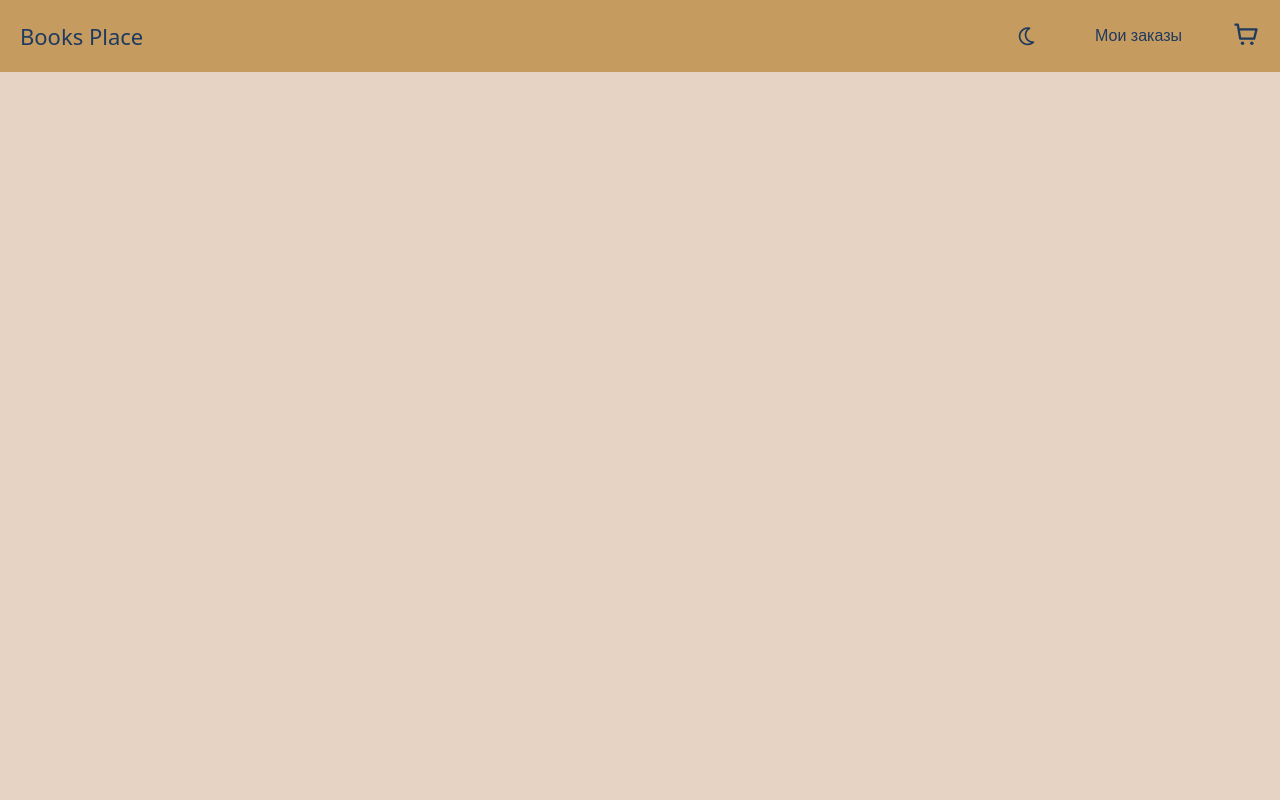
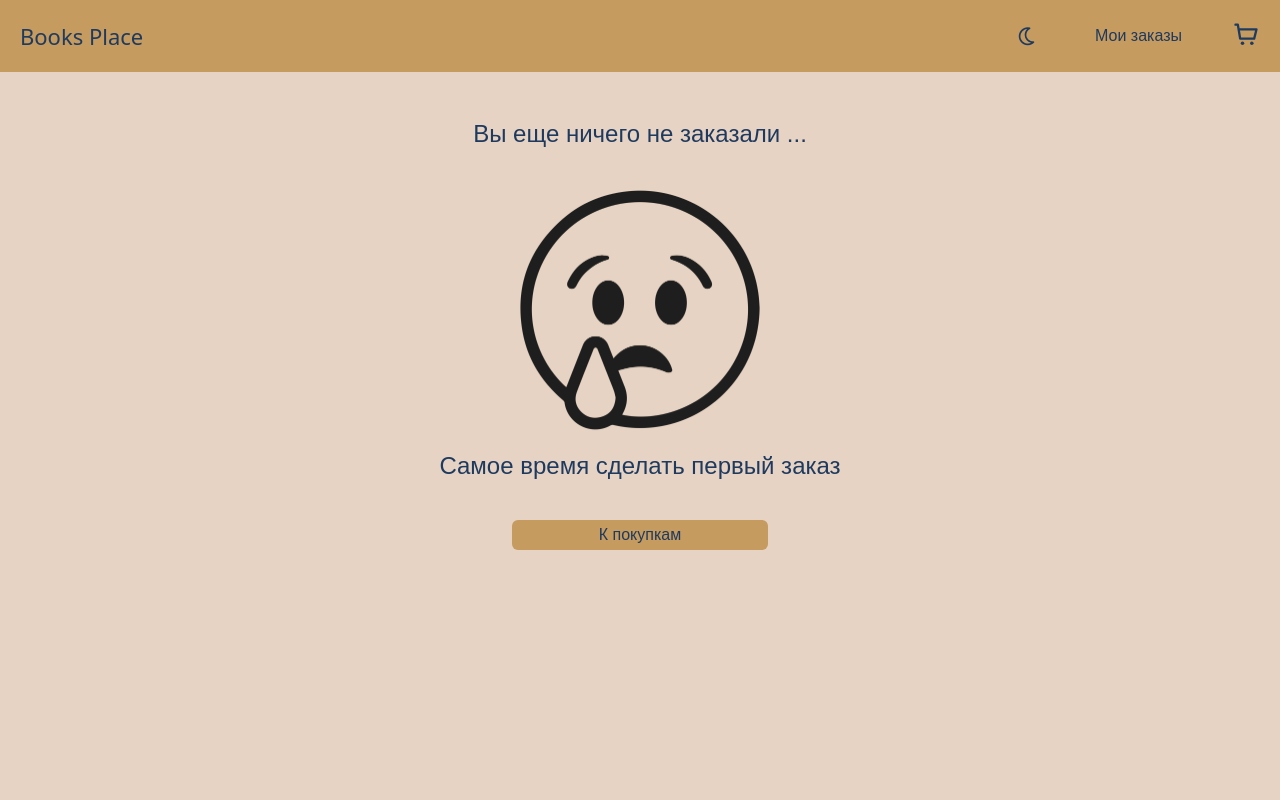
Before and after one commit to dmitryi-88/ReactBookShop, a React (Vite) app: page /orders in a window 1280 px wide. Shown: the top 800 px of the page. Built offline with nearby package versions, Linux system fonts and the light colour scheme; data requests are answered from the project's data file; a web font is replaced by a local one.

Commit message:
add orders-page with fallback, with empty orders list

```diff
--- a/src/API/UseApi.jsx
+++ b/src/API/UseApi.jsx
@@ -1,12 +1,23 @@
-const API_URL = "http://localhost:3001/";
+const API_URL = "http://localhost:3001";
 
 export const getCatalog = async () => {
-    const response = await fetch(`${API_URL}books`);
+    const response = await fetch(`${API_URL}/books`);
 
     if (!response.ok) {
-        throw new Error("HTTP error:", response.status);
+        throw new Error(`HTTP error: ${response.status}`);
     }
 
     const data = await response.json();
     return data;
 };
+
+export const getOrders = async () => {
+    const response = await fetch(`${API_URL}/orders`);
+
+    if (!response.ok) {
+        throw new Error(`HTTP error: ${response.status}`);
+    }
+
+    const data = await response.json();
+    return data;
+};
--- a/src/components/BooksList/BooksList.module.scss
+++ b/src/components/BooksList/BooksList.module.scss
@@ -35,6 +35,14 @@
             border-radius: 8px;
             border: 1px solid var(--accent-color-2);
             box-shadow: 0 8px 5px 0 rgba(0, 0, 0, 0.3);
+
+            filter: grayscale(0.7);
+            cursor: pointer;
+            transition: ease-out 0.1s;
+
+            &:hover {
+                filter: grayscale(0);
+            }
         }
     }
 
--- /dev/null
+++ b/src/components/EmptyOrders/EmptyOrders.jsx
@@ -0,0 +1,18 @@
+import styles from "./EmptyOrders.module.scss";
+import emptyOrderImg from "../../assets/emptyOrders.png";
+
+import { NavLink } from "react-router-dom";
+
+function EmptyOrders() {
+    return (
+        <div className={styles.emptyOrdersContainer}>
+            <h2>Вы еще ничего не заказали ...</h2>
+            <img src={emptyOrderImg} alt="" />
+
+            <h2>Самое время сделать первый заказ</h2>
+            <NavLink to={'/'}>К покупкам</NavLink>
+        </div>
+    );
+}
+
+export default EmptyOrders;
--- /dev/null
+++ b/src/components/EmptyOrders/EmptyOrders.module.scss
@@ -0,0 +1,50 @@
+@use "../../Variables" as *;
+
+.emptyOrdersContainer {
+    display: flex;
+    flex-direction: column;
+    align-items: center;
+
+    h2 {
+        @include font-global;
+        color: var(--text-color);
+        text-align: center;
+        padding-bottom: 20px;
+    }
+
+    img {
+        width: 60%;
+    }
+
+    a {
+        display: flex;
+        align-items: center;
+        justify-content: center;
+
+        cursor: pointer;
+
+        text-decoration: none;
+        @include font-global;
+        background-color: var(--accent-color);
+        color: var(--text-color);
+
+        width: 50%;
+        height: 30px;
+
+        border: 0;
+        border-radius: 6px;
+
+        transition: ease-out 0.2s;
+        @include hover-active;
+    }
+
+    @media (min-width: 700px) {
+        img {
+            width: 20%;
+        }
+
+        a {
+            width: 20%;
+        }
+    }
+}
--- a/src/components/Header/Header.module.scss
+++ b/src/components/Header/Header.module.scss
@@ -42,7 +42,7 @@
                 border-radius: 50px;
                 font-size: 18px;
 
-                background-color: var(--accent-color);
+                background-color: transparent;
                 color: var(--text-color);
 
                 transition: ease-in 0.2s;
--- /dev/null
+++ b/src/components/OrdersList/OrdersList.jsx
@@ -0,0 +1,29 @@
+import styles from "./OrdersList.module.scss";
+
+function Orderslist({ orders }) {
+    return (
+        <div className={styles.ordersList}>
+            <h2>Ваши заказы:</h2>
+
+            {orders.map((order, index) => (
+                <div key={index} className={styles.orderItem}>
+                    <ul>
+                        {order.items.map((item, index) => (
+                            <li key={index}>{item}</li>
+                        ))}
+                    </ul>
+                        <hr />
+                    <span className={styles.total}>
+                        Сумма заказа: {order.total}₽
+                    </span>
+                        <hr />
+                    <span className={styles.date}>
+                        Заказ от {order.createdAt}
+                    </span>
+                </div>
+            ))}
+        </div>
+    );
+}
+
+export default Orderslist;
--- /dev/null
+++ b/src/components/OrdersList/OrdersList.module.scss
@@ -0,0 +1,48 @@
+@use "../../Variables" as *;
+
+.ordersList {
+    display: flex;
+    flex-direction: column;
+    align-items: center;
+    gap: 20px;
+
+    width: 100%;
+
+    @include font-global;
+    color: var(--text-color);
+
+    .orderItem {
+        display: flex;
+        flex-direction: column;
+        align-items: center;
+        justify-content: center;
+        gap: 10px;
+        padding: 10px;
+
+        width: 80%;
+
+        box-shadow: 0 0 5px 1px;
+        border-radius: 8px;
+
+        ul {
+            display: flex;
+            flex-direction: column;
+            align-items: baseline;
+            justify-content: center;
+        }
+
+        hr {
+            width: 90%;
+        }
+
+        .total {
+            color: $blue-accent-color;
+        }
+    }
+
+    @media (min-width: 700px) {
+        .orderItem {
+            width: 50%;
+        }
+    }
+}
--- a/src/pages/MainPage/MainPage.jsx
+++ b/src/pages/MainPage/MainPage.jsx
@@ -42,18 +42,19 @@ function MainPage() {
                 (book) => book.author === selectedAuthor,
             );
             return filteredByAuthor.filter((book) =>
-                book.title.toLowerCase().includes(debouncedSearchRequest.toLowerCase()),
+                book.title
+                    .toLowerCase()
+                    .includes(debouncedSearchRequest.toLowerCase()),
             );
         }
         return books.filter((book) =>
-            book.title.toLowerCase().includes(debouncedSearchRequest.toLowerCase()),
+            book.title
+                .toLowerCase()
+                .includes(debouncedSearchRequest.toLowerCase()),
         );
     }, [books, debouncedSearchRequest, selectedAuthor]);
 
     const loadCatalog = () => {
-        setIsLoading(true);
-        setError(null);
-
         getCatalog()
             .then((data) => setBooks(data))
             .catch((error) => setError(error))
@@ -62,10 +63,14 @@ function MainPage() {
             });
     };
 
+    const retryCatalog = () => {
+        setIsLoading(true);
+        setError(null);
+        loadCatalog();
+    };
+
     useEffect(() => {
-        setTimeout(() => {
-            loadCatalog();
-        }, 1000);
+        loadCatalog();
     }, []);
 
     if (isLoading) {
@@ -76,7 +81,7 @@ function MainPage() {
         return (
             <ErrorPage
                 message={`Упс.. Не удалось загрузить каталог! Ошибка: ${error}`}
-                onRetry={loadCatalog}
+                onRetry={retryCatalog}
             />
         );
     }
--- a/src/pages/Orders/Orders.jsx
+++ b/src/pages/Orders/Orders.jsx
@@ -1,9 +1,52 @@
 import styles from "./Orders.module.scss";
 
+import { useEffect, useState } from "react";
+import { getOrders } from "../../API/UseApi";
+
+import EmptyOrders from "../../components/EmptyOrders/EmptyOrders";
+import LoadingPage from "../../components/LoadingPage/LoadingPage";
+import ErrorPage from "../../components/ErrorPage/ErrorPage";
+import OrdersList from "../../components/OrdersList/OrdersList";
+
 function Orders() {
+    const [orders, setOrders] = useState([]);
+    const [loading, setLoading] = useState(true);
+    const [error, setError] = useState(null);
+
+    const loadOrders = () => {
+        getOrders()
+            .then((data) => setOrders(data))
+            .catch((error) => setError(error))
+            .finally(() => setLoading(false));
+    };
+
+    const retryLoadingOrders = () => {
+        setError(null);
+        setLoading(true);
+        loadOrders();
+    };
+
+    useEffect(() => {
+        loadOrders();
+    }, []);
+
+    if (loading) {
+        return <LoadingPage />;
+    }
+
+    if (error) {
+        return (
+            <ErrorPage
+                message={`Упс.. Не удалось загрузить каталог! Ошибка: ${error}`}
+                onRetry={retryLoadingOrders}
+            />
+        );
+    }
     return (
-        <div className={styles.ordersContainer}></div>
-    )
+        <div className={styles.ordersContainer}>
+            {orders.length ? <OrdersList orders={orders} /> : <EmptyOrders />}
+        </div>
+    );
 }
 
 export default Orders;
--- a/src/pages/Orders/Orders.module.scss
+++ b/src/pages/Orders/Orders.module.scss
@@ -2,4 +2,9 @@
 
 .ordersContainer {
     min-height: 100vh;
+    padding-top: $padding-to-header;
+
+    display: flex;
+    flex-direction: column;
+    align-items: center;
 }
```
Also changed, not shown: notes.txt, src/assets/emptyOrders.png (added).
